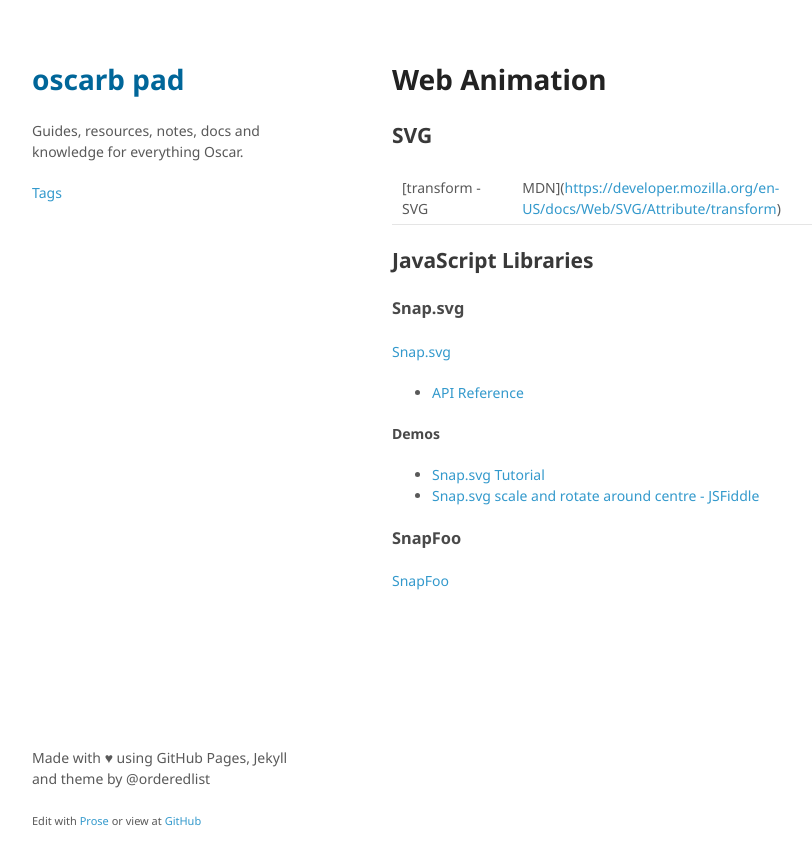
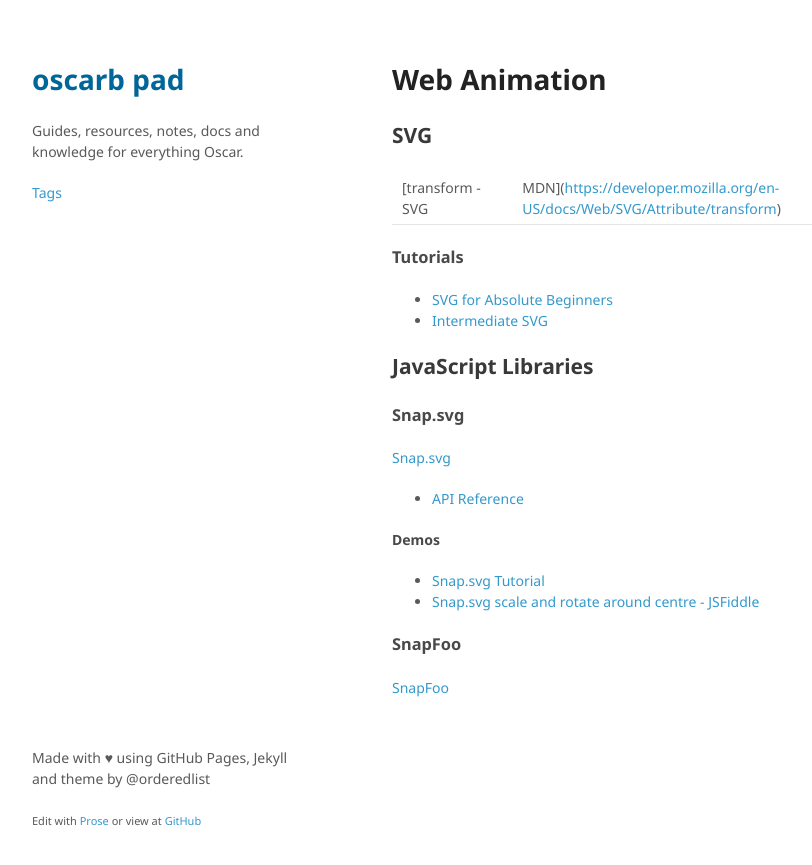
Before and after one commit to oscarb/pad, a Jekyll site: the page built from _docs/web-animation.md, in a window 1280 px wide. Shown: the top 865 px of the page, without its empty margins (128-940 px from the left). Built offline with Jekyll 4.4.1, drawn with Linux system fonts in a browser that asks for light colours; some web fonts are replaced.

Commit message:
Update web-animation.md

```diff
--- a/_docs/web-animation.md
+++ b/_docs/web-animation.md
@@ -13,6 +13,12 @@ published: true
 
 [transform - SVG | MDN](https://developer.mozilla.org/en-US/docs/Web/SVG/Attribute/transform)
 
+### Tutorials
+
+* [SVG for Absolute Beginners](http://unicorn-ui.com/blog/svg-for-beginners.html)
+* [Intermediate SVG](http://unicorn-ui.com/blog/intermediate-svg.html)
+
+
 ## JavaScript Libraries
 
 ### Snap.svg
@@ -24,6 +30,7 @@ published: true
 
 #### Demos
 
+
 * [Snap.svg Tutorial](http://svg.dabbles.info/)
 * [Snap.svg scale and rotate around centre - JSFiddle](http://jsfiddle.net/AGq9X/5/)
 
```
